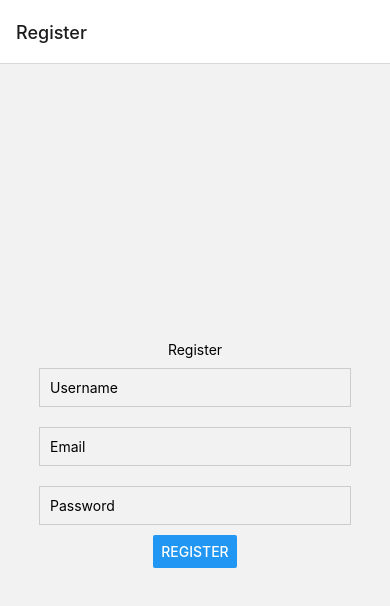
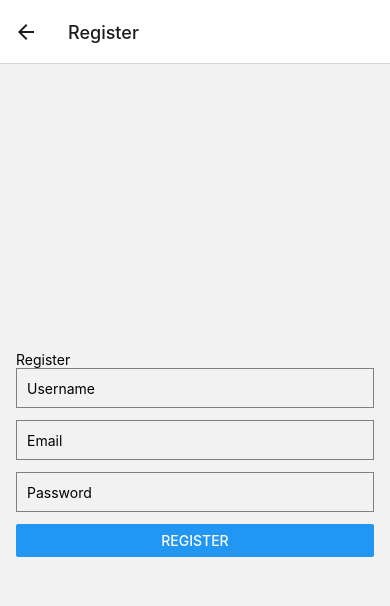
Before and after one commit to tmbumd/NatNinja-Mobile, a React Native app: screen /Register in a window 390 px wide. Shown: the top 606 px of the page. Built offline with nearby package versions, Linux system fonts and the light colour scheme.

Commit message:
route adjustments

```diff
--- a/App.js
+++ b/App.js
@@ -11,7 +11,7 @@ const Stack = createStackNavigator();
 export default function App() {
   return (
     <NavigationContainer>
-      <Stack.Navigator initialRouteName="Register">
+      <Stack.Navigator initialRouteName="Home">
         <Stack.Screen name="Home" component={HomeScreen} />
         <Stack.Screen name="Register" component={RegisterScreen} />
         <Stack.Screen name="ConfirmEmail" component={ConfirmEmailScreen} />
--- a/screens/ConfirmEmailScreen.js
+++ b/screens/ConfirmEmailScreen.js
@@ -1,26 +1,11 @@
-import React, { useEffect } from 'react';
-import { View, Text, StyleSheet } from 'react-native';
+import React from 'react';
+import { View, Text, Button, StyleSheet } from 'react-native';
 
-const ConfirmEmailScreen = ({ route, navigation }) => {
-  const { userId } = route.params;
-
-  useEffect(() => {
-    const confirmEmail = async () => {
-      try {
-        const response = await fetch(`http://localhost:5000/api/users/confirm/${userId}`);
-        const data = await response.json();
-        Alert.alert('Email Confirmation', data.message);
-        navigation.navigate('Home');
-      } catch (error) {
-        console.error('Error:', error);
-      }
-    };
-    confirmEmail();
-  }, [userId]);
-
+const ConfirmEmailScreen = ({ navigation }) => {
   return (
     <View style={styles.container}>
-      <Text>Confirming your email...</Text>
+      <Text>Please check your email to confirm your account.</Text>
+      <Button title="Back to Home" onPress={() => navigation.navigate('Home')} />
     </View>
   );
 };
@@ -30,6 +15,7 @@ const styles = StyleSheet.create({
     flex: 1,
     justifyContent: 'center',
     alignItems: 'center',
+    padding: 16,
   },
 });
 
--- a/screens/RegisterScreen.js
+++ b/screens/RegisterScreen.js
@@ -5,36 +5,49 @@ const RegisterScreen = ({ navigation }) => {
   const [username, setUsername] = useState('');
   const [email, setEmail] = useState('');
   const [password, setPassword] = useState('');
+  const [error, setError] = useState('');
 
   const handleSubmit = async () => {
+    setError(''); // Clear previous errors
     try {
-      const response = await fetch('http://localhost:5000/api/users/register', {
+      const response = await fetch('https://73f7-73-39-185-168.ngrok-free.app:5000/api/users/register', {
         method: 'POST',
         headers: { 'Content-Type': 'application/json' },
         body: JSON.stringify({ username, email, password }),
       });
+
+      if (!response.ok) {
+        const data = await response.json();
+        throw new Error(data.message || 'Something went wrong');
+      }
+
       const data = await response.json();
-      Alert.alert('Registration', data.message);
-      navigation.navigate('ConfirmEmail', { userId: data.userId });
+      Alert.alert(data.message);
+      navigation.navigate('ConfirmEmail');
     } catch (error) {
       console.error('Error:', error);
+      setError(error.message);
     }
   };
 
   return (
     <View style={styles.container}>
       <Text>Register</Text>
+      {error ? <Text style={styles.error}>{error}</Text> : null}
       <TextInput
         style={styles.input}
         placeholder="Username"
         value={username}
         onChangeText={setUsername}
+        required
       />
       <TextInput
         style={styles.input}
         placeholder="Email"
         value={email}
         onChangeText={setEmail}
+        keyboardType="email-address"
+        required
       />
       <TextInput
         style={styles.input}
@@ -42,6 +55,7 @@ const RegisterScreen = ({ navigation }) => {
         value={password}
         onChangeText={setPassword}
         secureTextEntry
+        required
       />
       <Button title="Register" onPress={handleSubmit} />
     </View>
@@ -52,14 +66,18 @@ const styles = StyleSheet.create({
   container: {
     flex: 1,
     justifyContent: 'center',
-    alignItems: 'center',
+    padding: 16,
   },
   input: {
-    width: '80%',
+    height: 40,
+    borderColor: 'gray',
+    borderWidth: 1,
+    marginBottom: 12,
     padding: 10,
-    margin: 10,
-    borderWidth: 1,
-    borderColor: '#ccc',
+  },
+  error: {
+    color: 'red',
+    marginBottom: 12,
   },
 });
 
```
